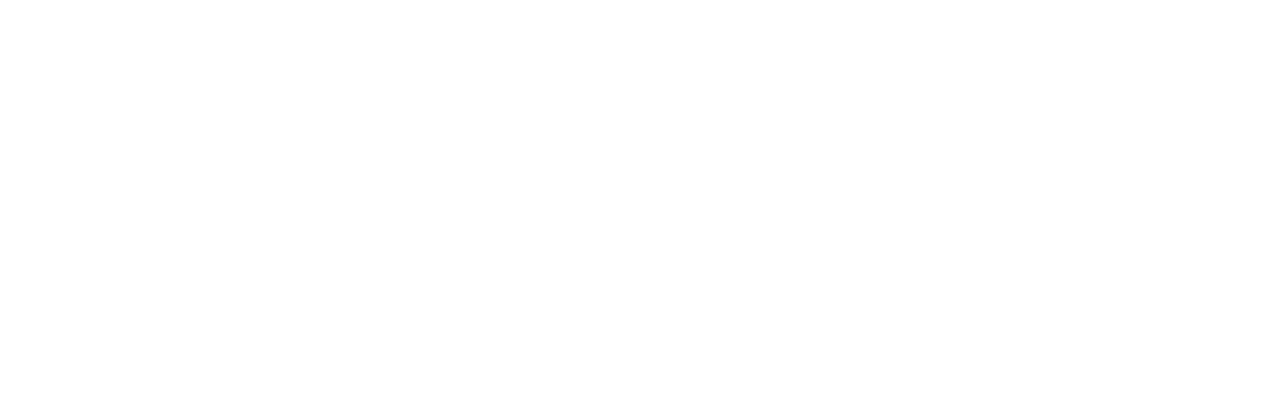
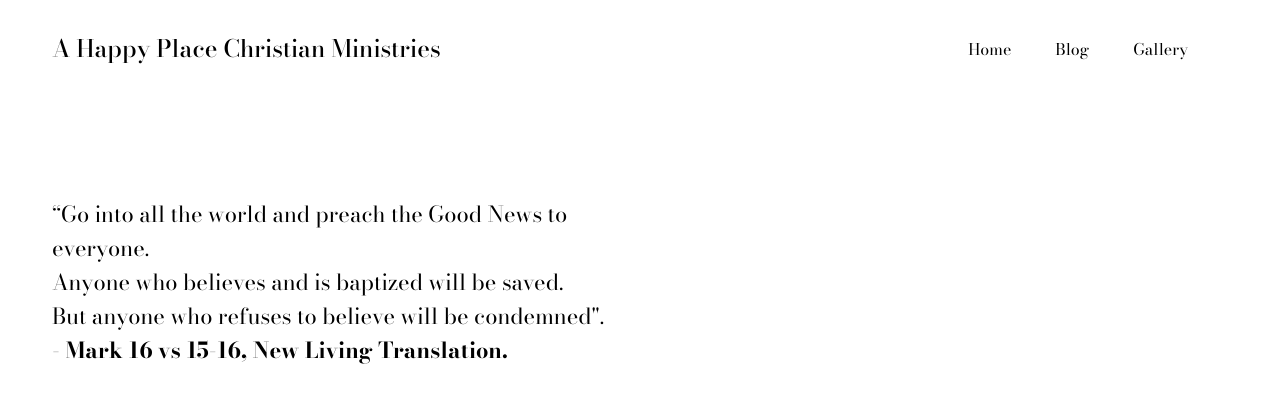
Before and after one commit to angelo-soyannwo/ahcpm, a plain HTML site: page index.html in a window 1280 px wide. Drawn offline with nearby package versions, Linux system fonts and the light colour scheme.

Commit message:
baseline shell of the website is complete

```diff
--- a/index.html
+++ b/index.html
@@ -3,9 +3,55 @@
 <head>
     <meta charset="UTF-8">
     <meta name="viewport" content="width=device-width, initial-scale=1.0">
-    <title>Document</title>
+    <title>A Happy Place Christian Ministries</title>
+    <link rel="stylesheet" href="style.css">
+
+    <link rel="preconnect" href="https://fonts.googleapis.com">
+    <link rel="preconnect" href="https://fonts.gstatic.com" crossorigin>
+    <link href="https://fonts.googleapis.com/css2?family=Bodoni+Moda:ital,opsz,wght@0,6..96,400..900;1,6..96,400..900&display=swap" rel="stylesheet">
+
+    <!--box icons link-->
+    <link rel="stylesheet"
+    href="https://unpkg.com/boxicons@latest/css/boxicons.min.css">
+    <link href='https://unpkg.com/boxicons@2.1.4/css/boxicons.min.css' rel='stylesheet'>
+
 </head>
 <body>
+    <div class="site-header">
+        <div class="wrapper">
+            <header>
+                <div class="logo">
+                    <!-- <i class="fa-solid fa-a">F</i> -->
+                    <div class="logo-text">A Happy Place Christian Ministries</div>
+                </div>
+                <nav>
+                    <!-- <div class="togglebtn">
+                        <span></span>
+                        <span></span>
+                        <span></span>
+                    </div> -->
+                    <div class="bx bx-menu" id="menu-icon"></div>
 
+                    <ul class="navlinks">
+                        <li><a href="#">Home</a></li>
+                        <li><a href="#">Blog</a></li>
+                        <li><a href="#">Gallery</a></li>
+                    </ul>
+                </nav>
+            </header>
+            <div class="container">
+                <div>
+                    <p class="quote">
+                        “Go into all the world and preach the Good News to everyone. <br>
+                        Anyone who believes and is baptized will be saved. <br>
+                        But anyone who refuses to believe will be condemned".<br>
+                        <h5 class="verse">- Mark 16 vs 15-16, New Living Translation.</h5>
+                    </p>
+                </div>
+
+            </div>
+
+        </div>
+    </div>
 </body>
 </html>
--- /dev/null
+++ b/style.css
@@ -0,0 +1,110 @@
+*{
+    box-sizing: border-box;
+    padding: 0;
+    margin: 0;
+    font-family: "Bodoni Moda", serif;
+    text-decoration: none;
+    /* font-family: poppins, sans-serif; */
+}
+body {
+    overflow-x: hidden;
+}
+.site-header{
+    width: 100%;
+    height: 100%;
+    min-height: 100vh;
+    background: #fff;
+}
+.wrapper{
+    width: 1280px;
+    max-width: 95%;
+    margin: 0 auto;
+    padding: 0 20px;
+}
+header{
+    padding: 30px 0 30px;
+    display: flex;
+    justify-content: space-between;
+    align-items: center;
+    flex-wrap: wrap;
+}
+.logo{
+    display: inline-flex;
+    justify-content: center;
+    align-items: center;
+}
+.logo i{
+    height: 45px;
+    width: 45px;
+    background-color: #007ced;
+    border-radius: 50%;
+    color: #fff;
+    font-weight: 700;
+    font-size: 1.5rem;
+    padding: 10px;
+    margin-right: 10px;
+    cursor: pointer;
+    text-align: center;
+}
+
+.logo .logo-text{
+    font-size: 24px;
+    font-weight: 500;
+    color: #000;
+    cursor: pointer;
+}
+
+nav .togglebtn{
+    width: 35px;
+    height: 35px;
+    position: absolute;
+    top: 45px;
+    right: 3%;
+    z-index: 5;
+    cursor: pointer;
+}
+
+#menu-icon {
+    color: black;
+    font-size: 35px;
+    z-index: 5;
+    cursor: pointer;
+    display: none;
+}
+
+/* nav .togglebtn .span{
+    display: block;
+    background-color: #000;
+    margin: 5px 0px;
+    width: 100%;
+    height: 3px;
+    transition: 0.3s;
+    transition-property: transform, opacity;
+} */
+
+nav .navlinks{
+    list-style-type: none;
+}
+
+nav .navlinks li{
+    display: inline-block;
+}
+
+nav .navlinks li a{
+    color: black;
+    margin-right: 2.5rem;
+}
+
+div .container {
+    margin-top: 100px;
+}
+
+.quote {
+    max-width: 50%;
+    font-size: 22px;
+}
+
+.verse{
+    max-width: 50%;
+    font-size: 22px;
+}
```
Also changed, not shown: rex.jpg (added).
